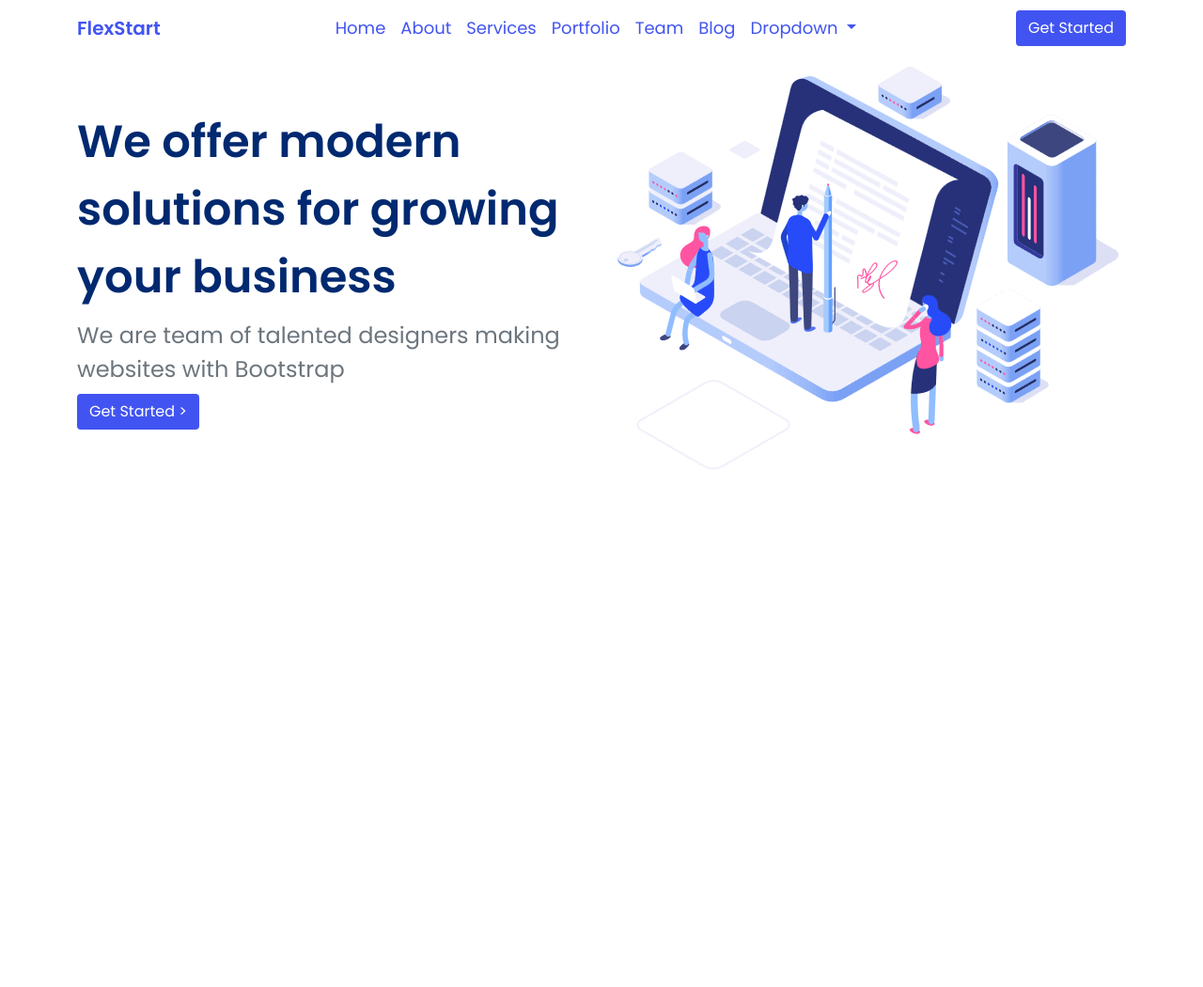
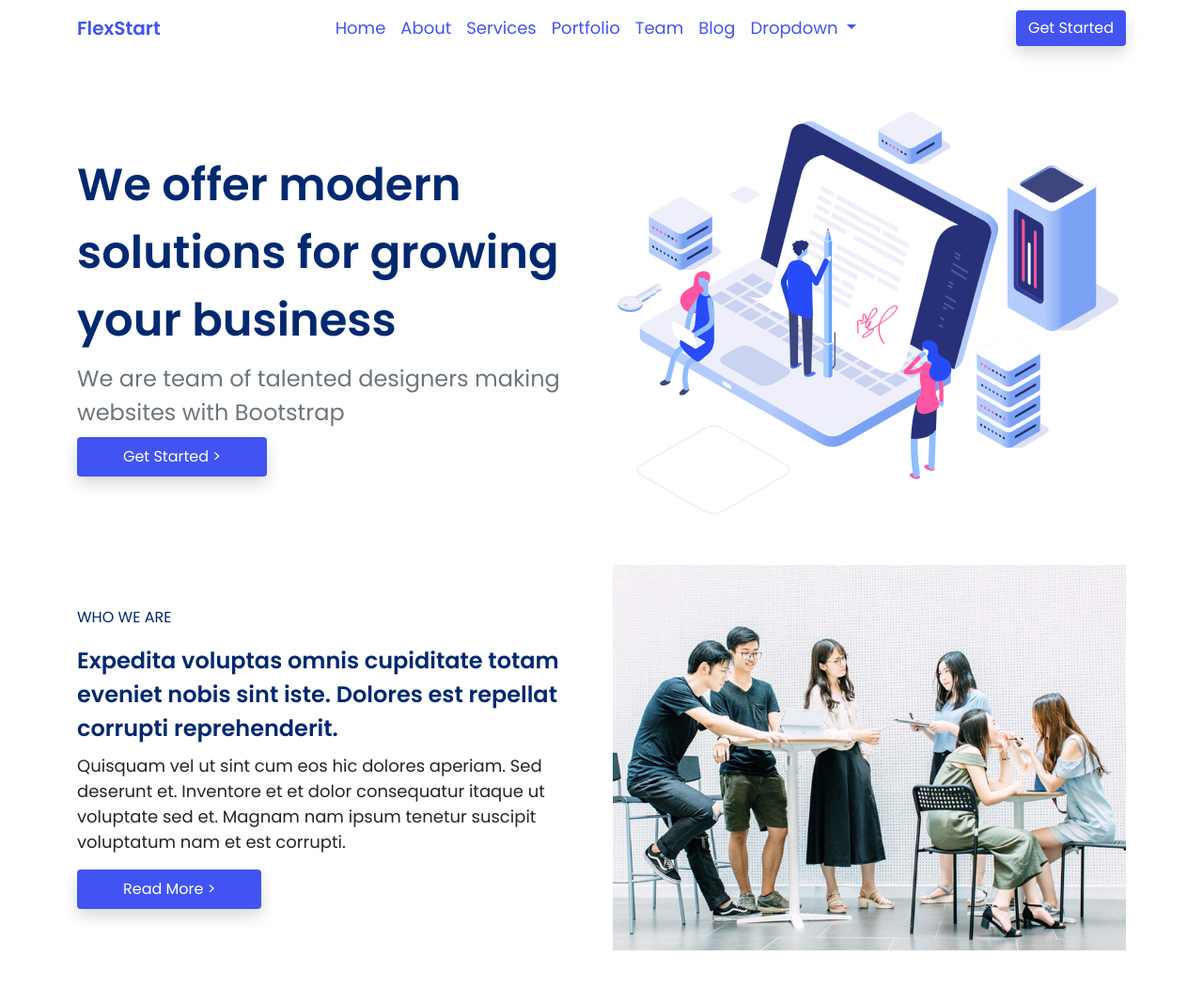
Before and after one commit to Suprio-Das/Flexstart, a plain HTML site: page index.html in a window 1280 px wide. Shown: the whole page at 94% size. Before the commit the page ends 800 px from the top, so only its background shows below. Drawn offline with nearby package versions, Linux system fonts and the light colour scheme.

Commit message:
About section added

```diff
--- a/index.html
+++ b/index.html
@@ -12,7 +12,7 @@
 <body>
     <!-- navbar starts from here -->
     <nav class="navbar navbar-expand-lg navbar-light">
-        <div class="container">
+        <div class="container mb-5">
           <a class="navbar-brand" href="#">FlexStart</a>
           <button class="navbar-toggler" type="button" data-bs-toggle="collapse" data-bs-target="#navbarNavDropdown" aria-controls="navbarNavDropdown" aria-expanded="false" aria-label="Toggle navigation">
             <span class="navbar-toggler-icon"></span>
@@ -50,7 +50,7 @@
                     </li>
                   </ul>
             </div>
-            <button class="common-btn ms-auto rounded btn ">Get Started</button>
+            <button class="common-btn ms-auto rounded btn shadow">Get Started</button>
           </div>
         </div>
       </nav>
@@ -61,10 +61,25 @@
           <div class="col-md-6 order-1 ">
             <h1 class="fw-bold display-5 common-color lh-base ">We offer modern solutions for growing your business</h1>
             <h4 class="lh-base text-secondary  ">We are team of talented designers making websites with Bootstrap</h4>
-            <button class="common-btn btn">Get Started ></button>
+            <button class="common-btn-lg btn shadow px-5">Get Started ></button>
           </div>
           <div class="col-md-6 order-sm-1 ">
             <img src="Images/hero-img.png" alt="hero-img" class="img-fluid">
+          </div>
+        </div>
+      </section>
+      <!-- hero section ends here -->
+      <!-- about us section starts here -->
+      <section class="container mt-5 mb-5">
+        <div class="row d-flex align-items-center gy-5">
+          <div class="col-lg-6 order-1">
+            <p class="fs-6 common-color">WHO WE ARE</p>
+            <h4 class="common-color fw-bold lh-base ">Expedita voluptas omnis cupiditate totam eveniet nobis sint iste. Dolores est repellat corrupti reprehenderit.</h4>
+            <p class="lh-base ">Quisquam vel ut sint cum eos hic dolores aperiam. Sed deserunt et. Inventore et et dolor consequatur itaque ut voluptate sed et. Magnam nam ipsum tenetur suscipit voluptatum nam et est corrupti.</p>
+            <button class="common-btn-lg btn shadow px-5 lh-base">Read More ></button>
+          </div>
+          <div class="col-lg-6 order-sm-1">
+            <img src="Images/about.jpg" alt="about us image" class="img-fluid ">
           </div>
         </div>
       </section>
--- a/styles.css
+++ b/styles.css
@@ -16,7 +16,11 @@ body{
     /* padding: 8px !important; */
     color: white !important;
 }
-
+.common-btn-lg{
+    background-color: #4154f1 !important;
+    padding: 8px !important;
+    color: white !important;
+}
 /* nav bar styles */
 .navbar-brand{
     font-weight: bold;
```
